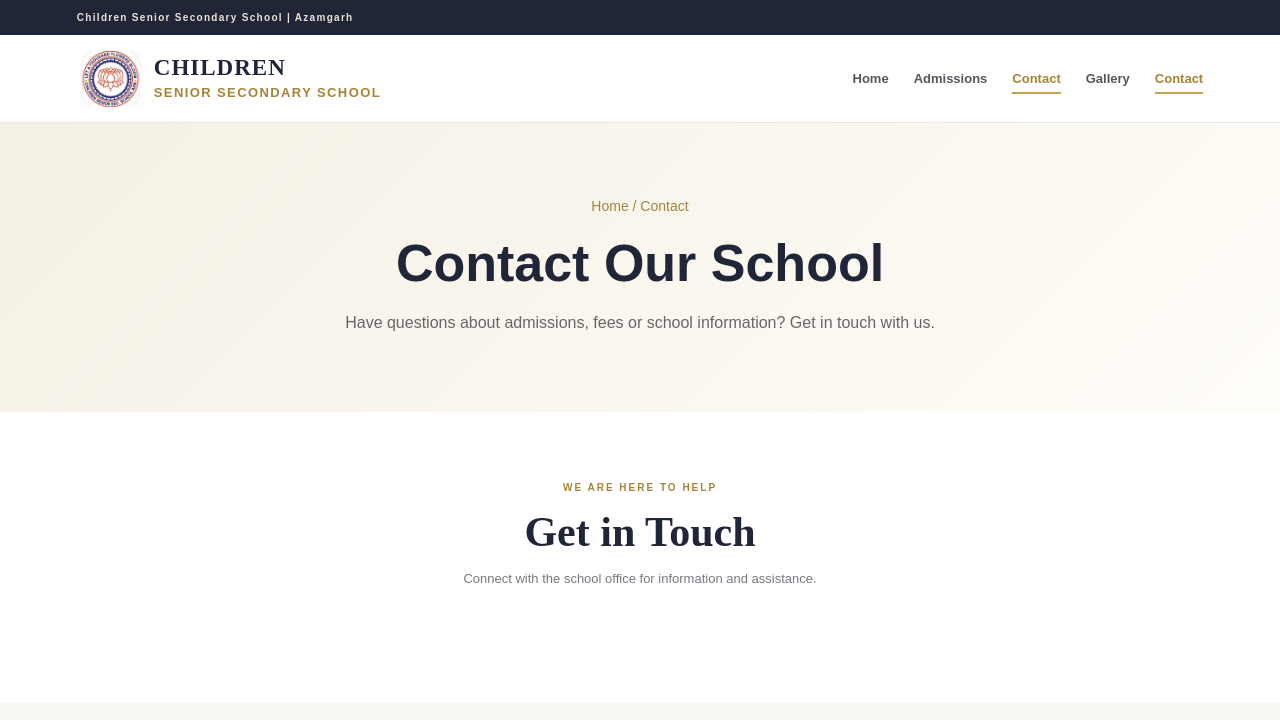
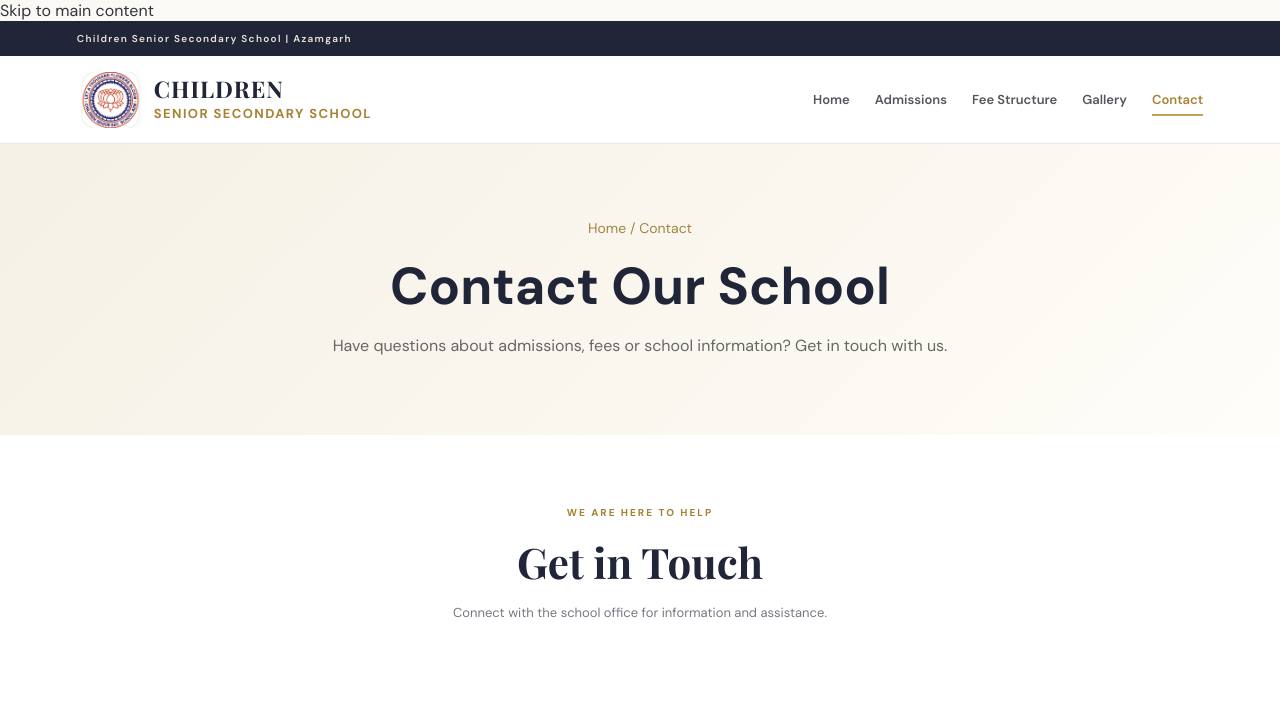
Before and after one commit to samarthrai162-max/CSSSAZAM, a plain HTML site: page contact.html in a window 1280 px wide. Shown: the top 720 px of the page. Drawn offline with nearby package versions, Linux system fonts and the light colour scheme.

Commit message:
Update contact.html

```diff
--- a/contact.html
+++ b/contact.html
@@ -5,9 +5,15 @@
     <meta charset="UTF-8">
     <meta name="viewport" content="width=device-width, initial-scale=1.0">
     <title>Contact Us | Children Senior Secondary School</title>
+    <meta name="theme-color" content="#202638">
+    <meta name="description" content="Explore school information, admissions, fee details and campus life at Children Senior Secondary School, Azamgarh.">
+    <link rel="preconnect" href="https://fonts.googleapis.com">
+    <link rel="preconnect" href="https://fonts.gstatic.com" crossorigin>
+    <link href="https://fonts.googleapis.com/css2?family=DM+Sans:wght@400;500;600;700;800&family=Playfair+Display:wght@500;600;700&display=swap" rel="stylesheet">
     <link rel="stylesheet" href="style.css">
 </head>
 <body>
+<a class="skip-link" href="#main-content">Skip to main content</a>
 
 <div class="topbar">
     <p>Children Senior Secondary School | Azamgarh</p>
@@ -27,26 +33,27 @@
     <button
         class="menu-toggle"
         id="menu-toggle"
+        type="button"
         aria-label="Open navigation"
+        aria-controls="navigation"
         aria-expanded="false"
-    type="button"
     >
         <span></span>
         <span></span>
         <span></span>
     </button>
 
-    <nav class="navigation" id="navigation">
+    <nav class="navigation" id="navigation" aria-label="Main navigation">
         <a href="index.html">Home</a>
         <a href="admissions.html">Admissions</a>
-        <a href="contact.html" class="active">Contact</a>
+        <a href="fees.html">Fee Structure</a>
         <a href="gallery.html">Gallery</a>
         <a href="contact.html">Contact</a>
     </nav>
 
 </header>
 
-<main>
+<main id="main-content">
 
     <section class="inner-hero">
         <div class="inner-hero-content">
@@ -207,15 +214,10 @@
     <small>Demonstration website — contact details require verification.</small>
 </footer>
 
-<script src="script.js"defer></script>
 
-<script>
-document.getElementById("contact-form").addEventListener("submit", function(event) {
-    event.preventDefault();
 
-    alert("This is a demo form. No enquiry has been sent.");
-});
-</script>
 
+
+    <script src="script.js" defer></script>
 </body>
 </html>
```
Lines whose indentation alone changed are shown as unchanged.
